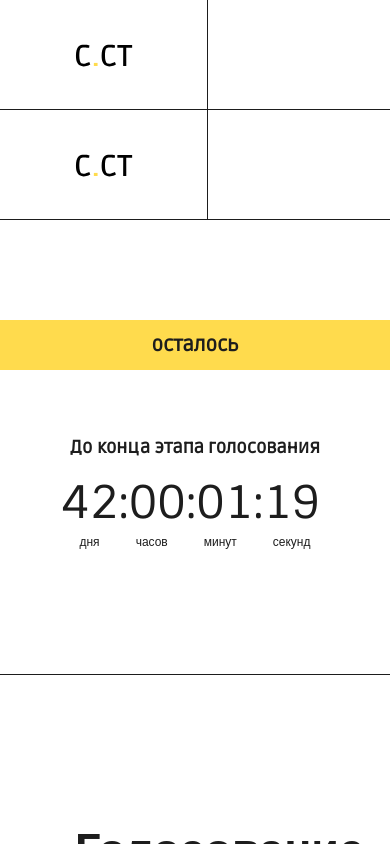
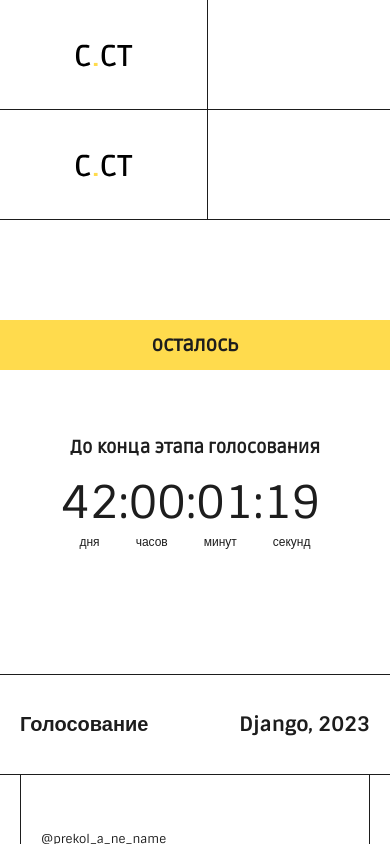
Before and after one commit to sonia13marker/creative.ct, a React (Create React App) app: page /contests in a window 390 px wide. Shown: the top 844 px of the page. Built offline with nearby package versions, Linux system fonts and the light colour scheme.

Commit message:
адаптация заголовка

```diff
--- a/src/components/AllProjects/style.module.css
+++ b/src/components/AllProjects/style.module.css
@@ -30,3 +30,55 @@
     grid-template-rows: auto;
     /* grid-auto-rows: auto; */
 }
+
+@media screen and (max-width: 1280px) {
+    .header__h2 {
+        padding: 105px 75px;
+    }
+}
+
+@media screen and (max-width: 1030px) {
+    .header__h2 {
+        font-size: 40px;
+        padding: 80px 65px;
+    }
+}
+
+@media screen and (max-width: 910px) {
+    .header__h2 {
+        font-size: 30px;
+        padding: 70px 65px;
+    }
+}
+
+@media screen and (max-width: 810px) {
+    .header__h2 {
+        font-size: 27px;
+        padding: 65px ;
+    }
+}
+
+@media screen and (max-width: 720px) {
+    .header__h2 {
+        padding: 40px 35px ;
+    }
+}
+@media screen and (max-width: 500px) {
+    .header__h2 {
+        padding: 30px 25px;
+        font-size: 22px;
+    }
+}
+@media screen and (max-width: 390px) {
+    .header__h2 {
+        padding: 20px;
+        font-size: 20px;
+    }
+}
+
+@media screen and (max-width: 340px) {
+    .header__h2 {
+        padding: 10px 15px;
+        font-size: 18px;
+    }
+}
```
